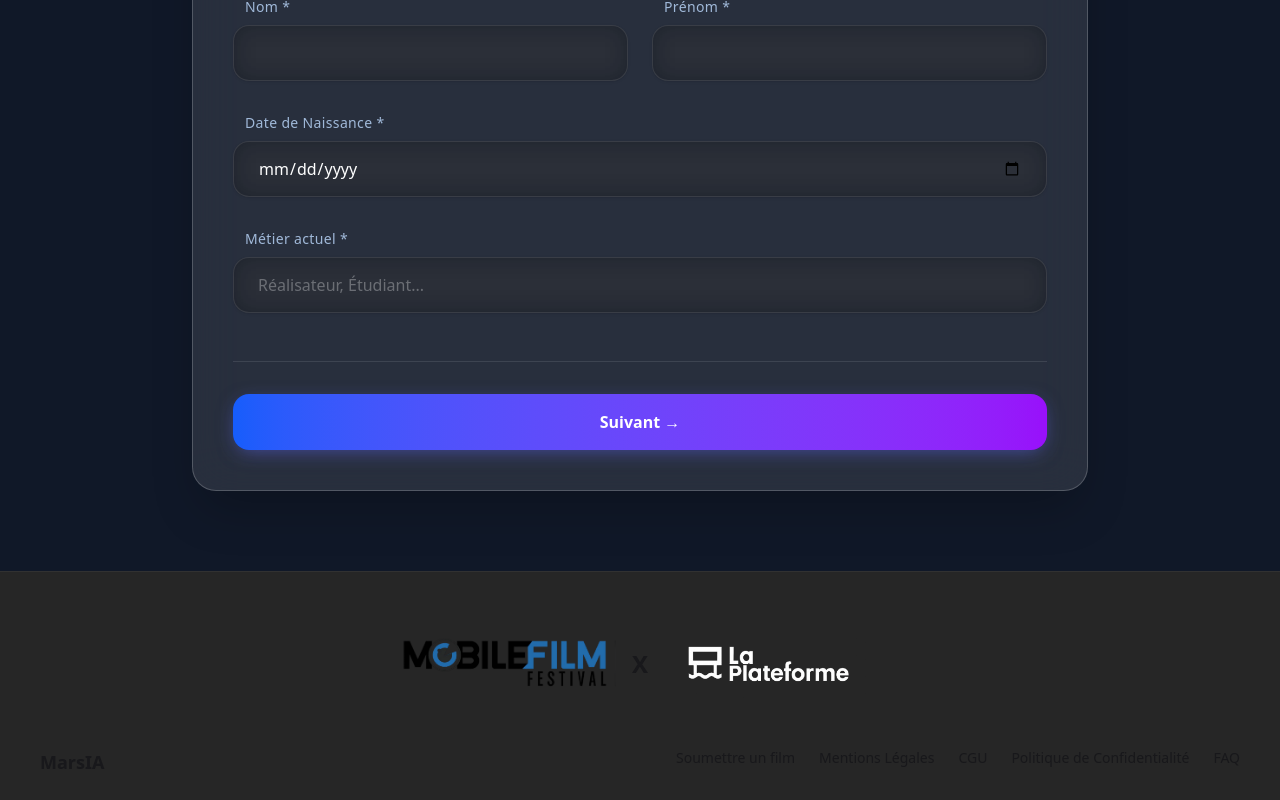
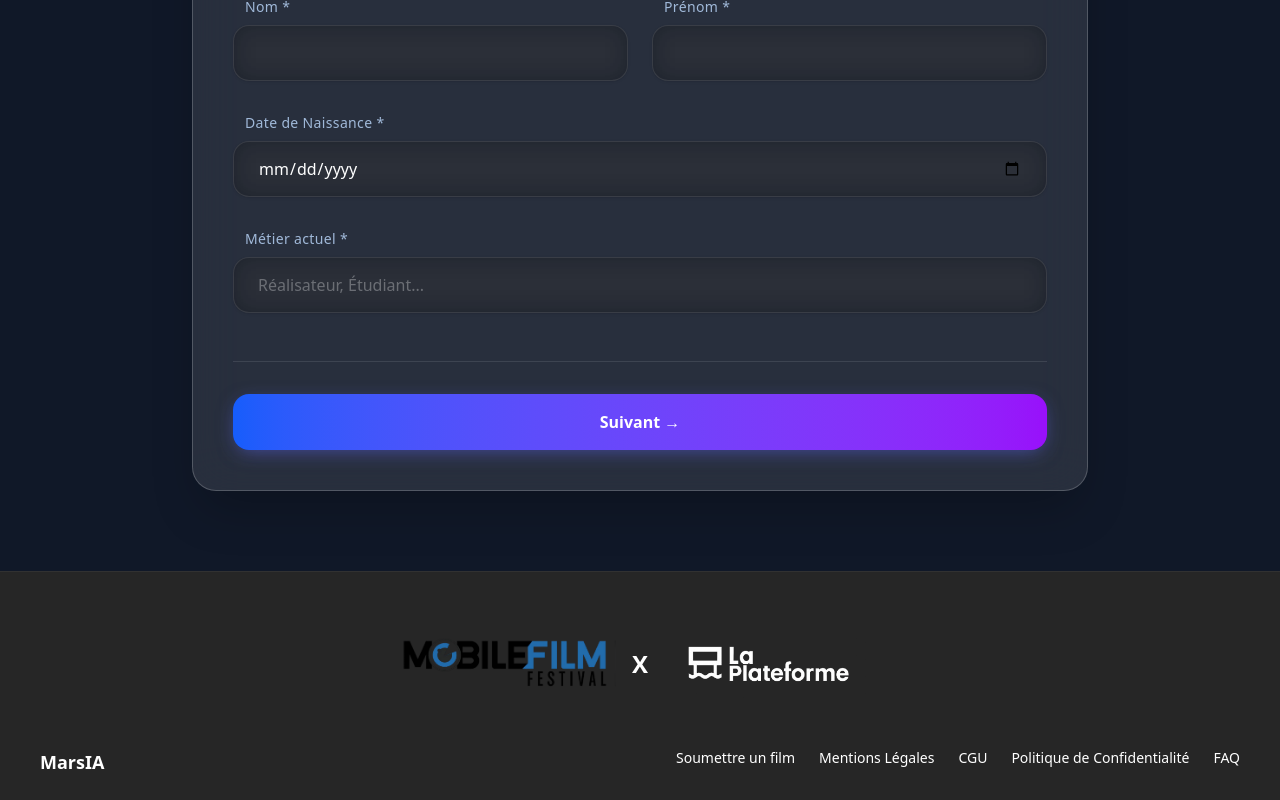
Before and after one commit to thibaut-matian/marsai, a React app in the folder frontend/: page /submit-movie in a window 1280 px wide. Shown: the part 514-1314 px from the top of the page. Built offline with nearby package versions, Linux system fonts and the light colour scheme; the HTML template or start-up script is replaced by a standard one.

Commit message:
changement de la couleur de texte du footer + ajout de motion via package.json etc

```diff
--- a/frontend/package.json
+++ b/frontend/package.json
@@ -14,6 +14,7 @@
     "axios": "^1.13.4",
     "daisyui": "^5.5.14",
     "lucide-react": "^0.562.0",
+    "motion": "^12.33.0",
     "react": "^19.2.0",
     "react-dom": "^19.2.0",
     "react-router-dom": "^7.12.0",
--- a/frontend/src/components/layout/Footer.jsx
+++ b/frontend/src/components/layout/Footer.jsx
@@ -5,7 +5,7 @@
 
 export default function Footer() {
     return (
-        <footer className="flex flex-col bg-neutral-800 border-t border-white/5 p-6 text-center color-white">
+        <footer className="flex flex-col bg-neutral-800 border-t border-white/5 p-6 text-center text-white">
             <div className="flex flex-col items-center mb-4 w-80 mx-auto justify-center gap-4 md:flex-row">
                 <img src={MobileFilmLogo} alt="Logo MobileFilm" className="h-25 w-45 md:h-34 md:w-54 object-contain" />
                 <p className="text-2xl font-bold">X</p>
```
Also changed, not shown: 1 other file (tests, documents, lock files or other folders).
